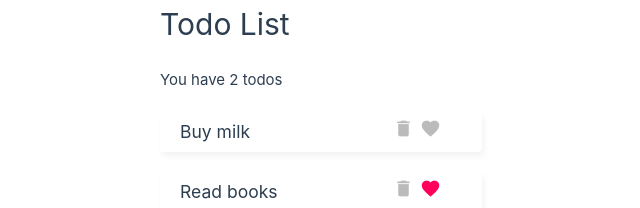
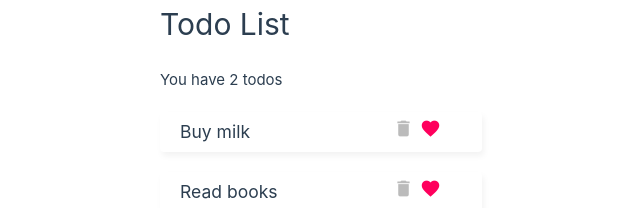
Before and after one commit to WeCodeApp/main-vue-pinia, a Vue app: page / in a window 1280 px wide. Shown: the top 208 px of the page, without its empty margins (319-959 px from the left). Built offline with nearby package versions, Linux system fonts and the light colour scheme; data requests are answered from the project's data file.

Commit message:
Change delete and toggle to async func

```diff
--- a/data/db.json
+++ b/data/db.json
@@ -1,6 +1,14 @@
 {
-    "todos": [
-        { "id": 1, "title": "Buy milk", "isFav": false },
-        { "id": 2, "title": "Read books", "isFav": true }
-    ]
+  "todos": [
+    {
+      "id": 1,
+      "title": "Buy milk",
+      "isFav": true
+    },
+    {
+      "id": 2,
+      "title": "Read books",
+      "isFav": true
+    }
+  ]
 }
--- a/src/stores/TodoStore.ts
+++ b/src/stores/TodoStore.ts
@@ -39,19 +39,52 @@ export const useTodoStore = defineStore('todoStore', {
             this.todos = data
             this.loading = false
         },
-        addTodo(todo: TodoItems) {
+        async addTodo(todo: TodoItems) {
             this.todos.push(todo)
+
+            const res = await fetch('http://localhost:3000/todos', {
+                method: 'POST',
+                body: JSON.stringify(todo),
+                headers: { 'Content-Type': 'application/json'}
+            })
+
+            if (!res.ok) {
+                const errorData = await res.json()
+                console.log(errorData.message || 'An error occured while adding todo')
+            }
+
         },
-        deleteTodo(id: number) {
+        async deleteTodo(id: number) {
             this.todos = this.todos.filter(todo => {
                 return todo.id !== id
             })
+
+            const res = await fetch('http://localhost:3000/todos/' + id, {
+                method: 'DELETE',
+                headers: { 'Content-Type': 'application/json'}
+            })
+
+            if (!res.ok) {
+                const errorData = await res.json()
+                console.log(errorData.message || 'An error occured while adding todo')
+            }
         },
-        toggleFave(id: number) {
+        async toggleFave(id: number) {
             const todo = this.todos.find(todo => todo.id === id)
             if (todo) {
                 todo.isFav = !todo.isFav
             }
+
+            const res = await fetch('http://localhost:3000/todos/' + id, {
+                method: 'PATCH',
+                body: JSON.stringify(todo),
+                headers: { 'Content-Type': 'application/json'}
+            })
+
+            if (!res.ok) {
+                const errorData = await res.json()
+                console.log(errorData.message || 'An error occured while adding todo')
+            }
         }
     }
 })
```
